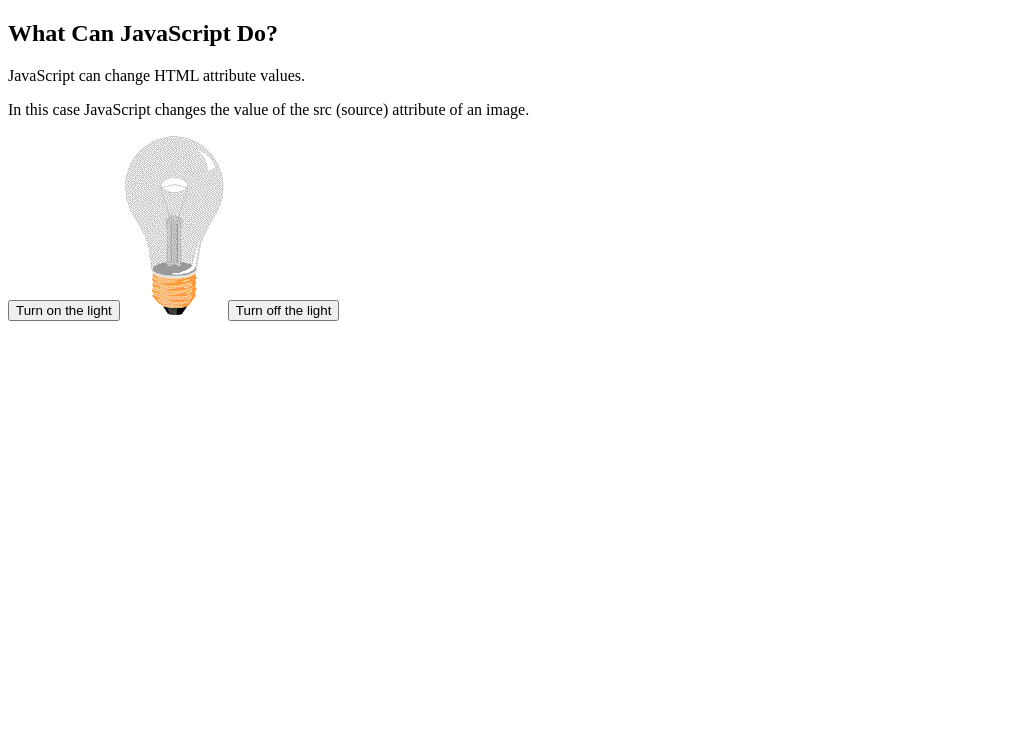
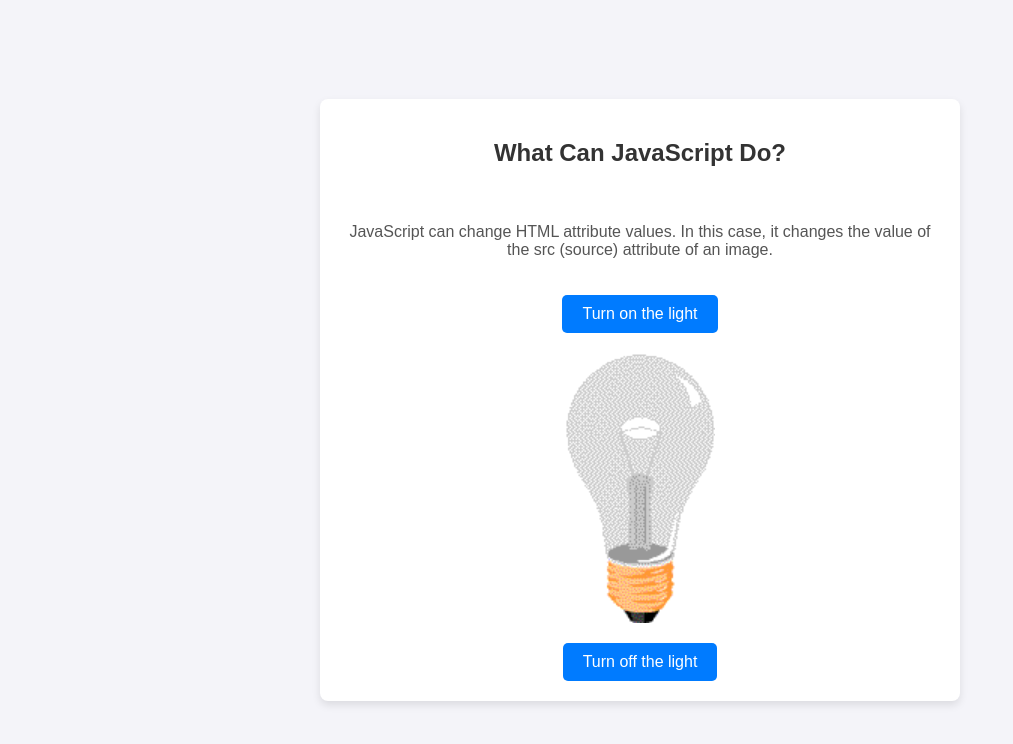
Before and after one commit to wlsf82/js-bulb-cypress, a website: page index.html in a window 1280 px wide. Shown: the whole page, without its empty margins (0-1013 px from the left). Drawn offline with Linux system fonts and the light colour scheme.

Commit message:
"Modernize" the app

```diff
--- a/index.html
+++ b/index.html
@@ -1,11 +1,70 @@
 <!DOCTYPE html>
-<html>
-  <body>
+<html lang="en">
+<head>
+  <meta charset="UTF-8">
+  <meta name="viewport" content="width=device-width, initial-scale=1.0">
+  <title>JavaScript Light Switch</title>
+  <style>
+    body {
+      font-family: 'Arial', sans-serif;
+      display: flex;
+      flex-direction: column;
+      justify-content: center;
+      align-items: center;
+      height: 100vh;
+      margin: 0;
+      background-color: #f4f4f9;
+    }
+
+    h2 {
+      color: #333;
+    }
+
+    p {
+      max-width: 600px;
+      text-align: center;
+      color: #555;
+    }
+
+    .container {
+      display: flex;
+      flex-direction: column;
+      align-items: center;
+      gap: 20px;
+      padding: 20px;
+      background-color: #fff;
+      box-shadow: 0 4px 8px rgba(0, 0, 0, 0.1);
+      border-radius: 8px;
+    }
+
+    button {
+      background-color: #007bff;
+      color: #fff;
+      border: none;
+      padding: 10px 20px;
+      font-size: 16px;
+      border-radius: 5px;
+      cursor: pointer;
+      transition: background-color 0.3s ease;
+    }
+
+    button:hover {
+      background-color: #0056b3;
+    }
+
+    img {
+      width: 150px;
+      border-radius: 8px;
+    }
+  </style>
+</head>
+<body>
+  <div class="container">
     <h2>What Can JavaScript Do?</h2>
-    <p>JavaScript can change HTML attribute values.</p>
-    <p>In this case JavaScript changes the value of the src (source) attribute of an image.</p>
+    <p>JavaScript can change HTML attribute values. In this case, it changes the value of the src (source) attribute of an image.</p>
     <button onclick="document.getElementById('myImage').src='pic_bulbon.gif'">Turn on the light</button>
-    <img id="myImage" src="pic_bulboff.gif" style="width:100px">
+    <img id="myImage" src="pic_bulboff.gif" alt="Light bulb">
     <button onclick="document.getElementById('myImage').src='pic_bulboff.gif'">Turn off the light</button>
-  </body>
+  </div>
+</body>
 </html>
```
